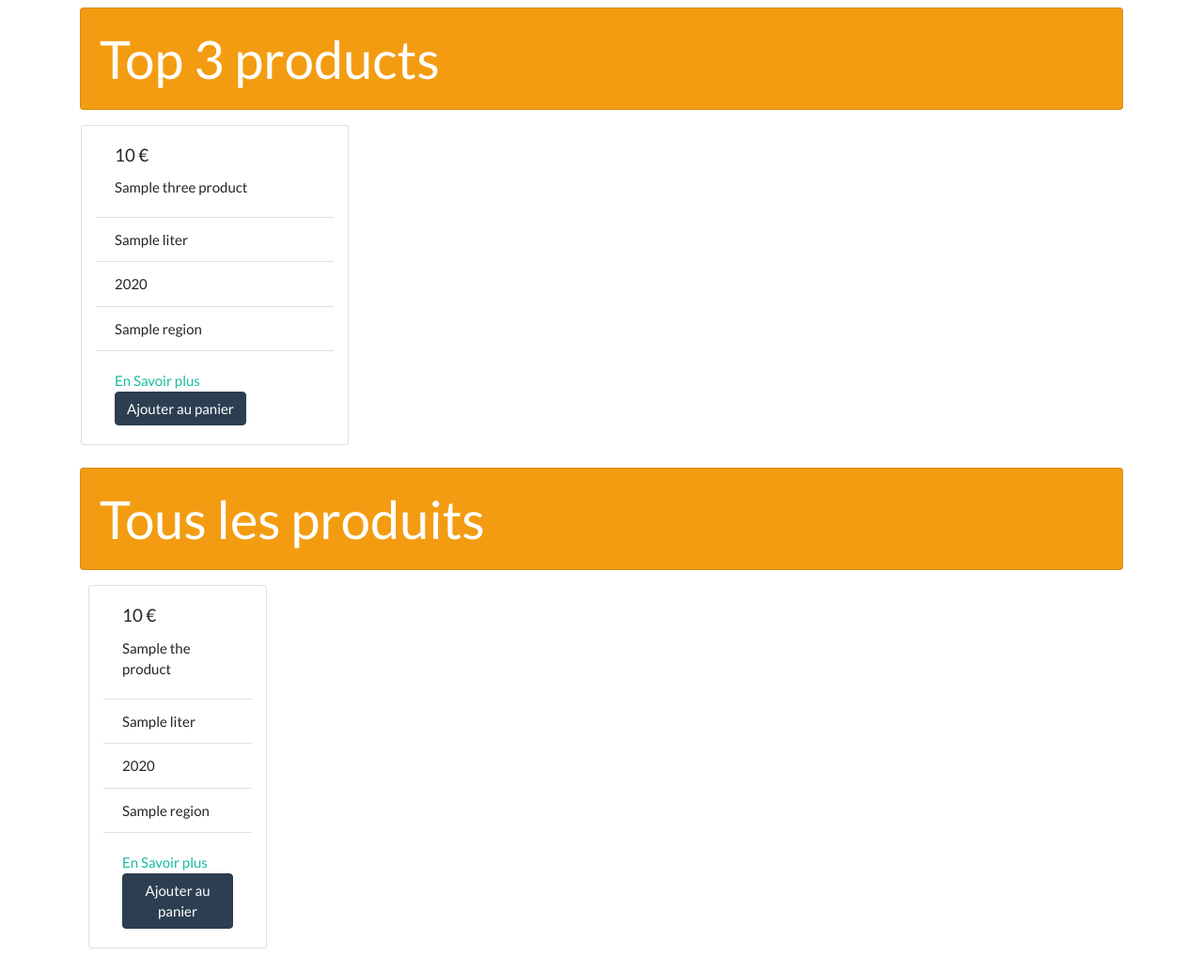
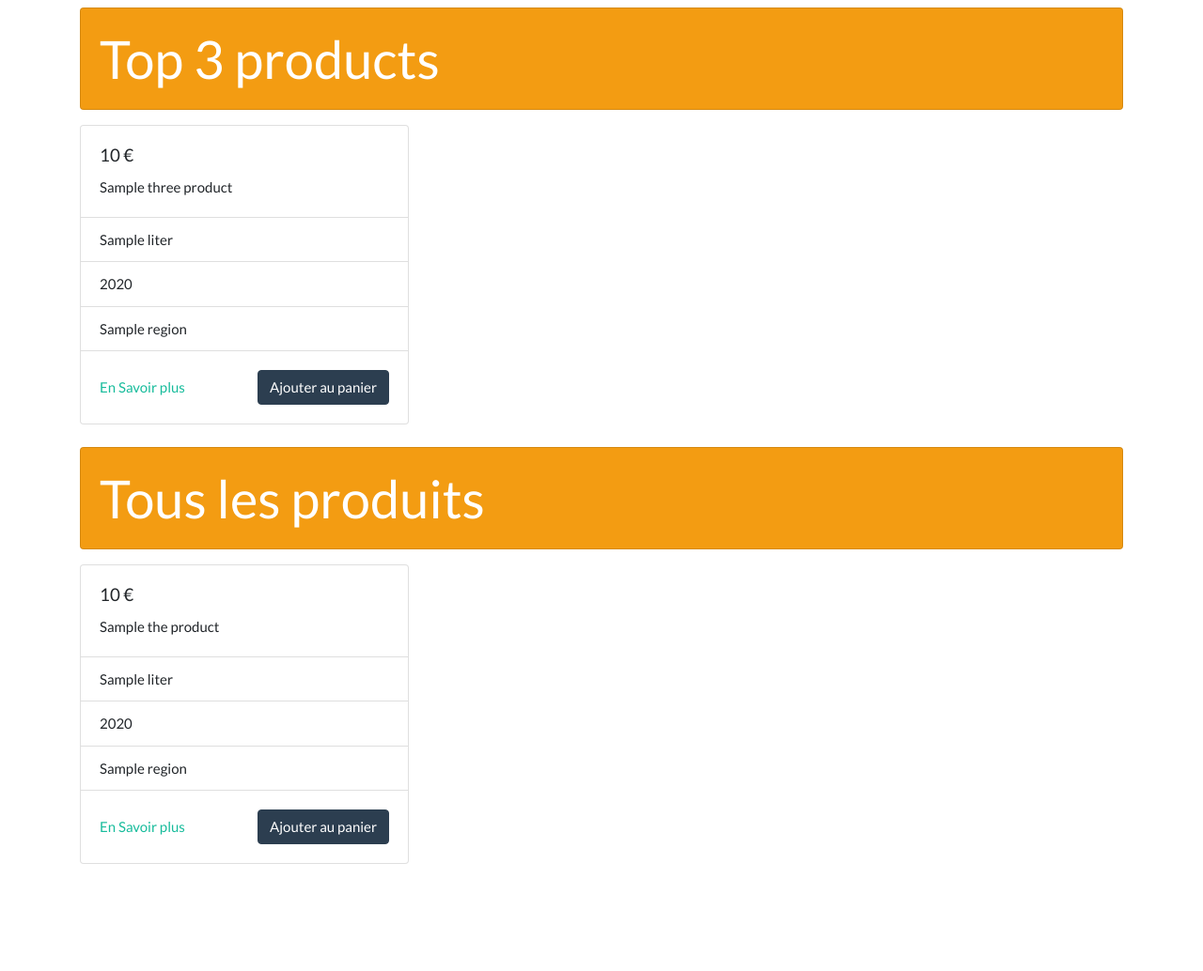
Before and after one commit to clementterrien/E-commerce-Project, a Symfony app: template ecommerce/templates/home/home.html.twig in a window 1280 px wide. Shown: the part 71-1105 px from the top of the page at 94% size. After the commit the page ends 991 px from the top, so only its background shows below. Run offline with Twig, Linux system fonts and the light colour scheme; the template is opened without the code that fills it: most values are stand-ins (such as "Sample title", 1, 10 or a date in 2020); some libraries are stand-ins or nearby versions.

Commit message:
centered the cards on the home page

```diff
--- a/ecommerce/templates/home/home.html.twig
+++ b/ecommerce/templates/home/home.html.twig
@@ -14,28 +14,8 @@
 	</div>
 	<div class="row">
 		{% for product in topThreeProducts %}
-		<div class="card col-md-3 ml-3 mb-3 justify-content-center" style="width: 18rem;">
-			{% if product.type == "Blanc" %}
-			<img src={{asset('/images/vin-blanc.png')}} class="card-img pt-4" alt="vin blanc">
-			{% elseif product.type == "Rouge" %}
-			<img src={{asset('/images/vin-rouge.png')}} class="card-img pt-4" alt="vin blanc">
-			{% elseif product.type == "Champagne" %}
-			<img src={{asset('/images/champagne.png')}} class="card-img pt-4" alt="vin blanc">
-			{% endif %}
-			<div class="card-body">
-				<h5 class="card-title">{{product.price}} €</h5>
-				<p class="card-text">{{product.name}}</p>
-			</div>
-			<ul class="list-group list-group-flush">
-				<li class="list-group-item">{{product.liter}}</li>
-				<li class="list-group-item">{{product.year}}</li>
-				<li class="list-group-item">{{product.region}}</li>
-			</ul>
-			<div class="card-body">
-				<a href="{{path('product_details', {'product_id': product.id})}}" class="card-link">En Savoir plus</a>
-				<a href="{{ path( 'cart_add', {'product_id': product.id})}}" class="btn btn-primary">Ajouter au
-					panier</a>
-			</div>
+		<div class="col-md-4 d-flex justify-content-center mb-3">
+			{% include 'partials/product-card.html.twig' %}
 		</div>
 		{% endfor %}
 	</div>
@@ -46,32 +26,12 @@
 	</div>
 	<div class="row">
 		{% for product in allTheProducts %}
-		<div class="card col-md-2 ml-4 mb-4" style="width: 18rem;">
-			{% if product.type == "Blanc" %}
-			<img src={{asset('/images/vin-blanc.png')}} class="card-img pt-4" alt="vin blanc">
-			{% elseif product.type == "Rouge" %}
-			<img src={{asset('/images/vin-rouge.png')}} class="card-img pt-4" alt="vin blanc">
-			{% elseif product.type == "Champagne" %}
-			<img src={{asset('/images/champagne.png')}} class="card-img pt-4" alt="vin blanc">
-			{% endif %}
-			<div class="card-body">
-				<h5 class="card-title">{{product.price}} €</h5>
-				<p class="card-text">{{product.name}}</p>
-			</div>
-			<ul class="list-group list-group-flush">
-				<li class="list-group-item">{{product.liter}}</li>
-				<li class="list-group-item">{{product.year}}</li>
-				<li class="list-group-item">{{product.region}}</li>
-			</ul>
-			<div class="card-body">
-				<a href="{{path('product_details', {'product_id': product.id})}}" class="card-link">En Savoir plus</a>
-				<a href="{{ path( 'cart_add', {'product_id': product.id})}}" class="btn btn-primary">Ajouter au
-					panier</a>
-			</div>
+		<div class="col-md-4 d-flex justify-content-center mb-3">
+			{% include 'partials/product-card.html.twig' %}
 		</div>
 		{% endfor %}
 	</div>
-	<div class="pagination">
+	<div class="pagination d-flex justify-content-center mt-2">
 		{{ knp_pagination_render(allTheProducts) }}
 	</div>
 </section>
--- a/ecommerce/templates/partials/product-card.html.twig
+++ b/ecommerce/templates/partials/product-card.html.twig
@@ -1,12 +1,23 @@
-<div class="product-card">
-    <img src="http://placehold.it/150x200" alt="beverage">
-    <div class="product-card-info">
-        <h4 class="product-title">Title</h4>
-        <span class="product-liter">0.75 L</span>
-        <span class="product-price">12,35 €</span>
+<div class="card justify-content-center" style="width: 22rem;">
+    {% if product.type == "Blanc" %}
+    <img src={{asset('/images/vin-blanc.png')}} class="card-img pt-4" alt="vin blanc">
+    {% elseif product.type == "Rouge" %}
+    <img src={{asset('/images/vin-rouge.png')}} class="card-img pt-4" alt="vin blanc">
+    {% elseif product.type == "Champagne" %}
+    <img src={{asset('/images/champagne.png')}} class="card-img pt-4" alt="vin blanc">
+    {% endif %}
+    <div class="card-body">
+        <h5 class="card-title">{{product.price}} €</h5>
+        <p class="card-text">{{product.name}}</p>
     </div>
-    <div class="cart">
-        <span class="quantity">1</span>
-        <a href="" class="btn add-to-cart-btn">Ajouter au Panier</a>
+    <ul class="list-group list-group-flush">
+        <li class="list-group-item">{{product.liter}}</li>
+        <li class="list-group-item">{{product.year}}</li>
+        <li class="list-group-item">{{product.region}}</li>
+    </ul>
+    <div class="card-body d-flex justify-content-between align-items-center">
+        <a href="{{path('product_details', {'product_id': product.id})}}" class="card-link">En Savoir plus</a>
+        <a href="{{ path( 'cart_add', {'product_id': product.id})}}" class="btn btn-primary">Ajouter au
+            panier</a>
     </div>
 </div>
```
